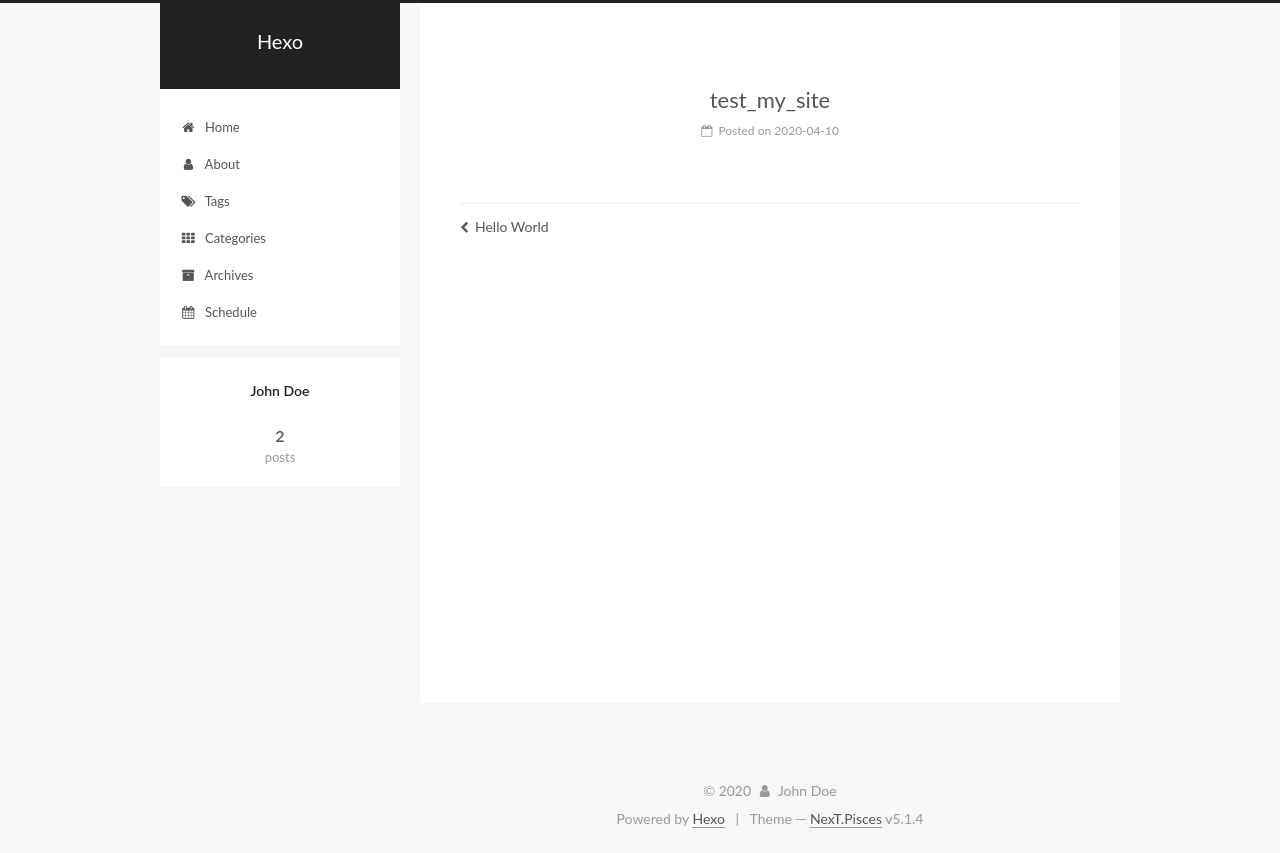
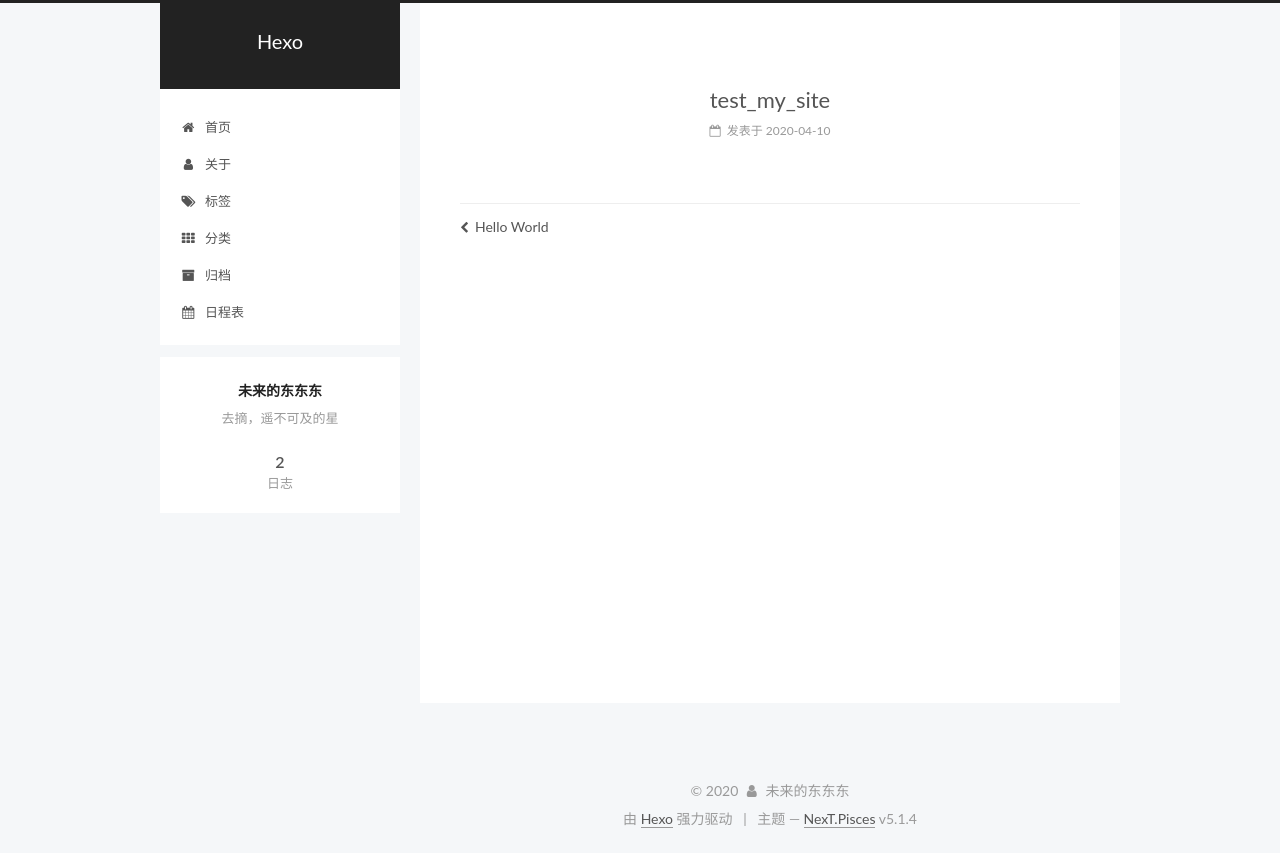
Before and after one commit to ZypherRay/ZypherRay.github.io, a plain HTML site: page 2020/04/10/test-my-site/index.html in a window 1280 px wide. Drawn offline with Linux system fonts and the light colour scheme.

Commit message:
Site updated: 2020-04-10 17:13:06

```diff
--- a/2020/04/10/test-my-site/index.html
+++ b/2020/04/10/test-my-site/index.html
@@ -5,7 +5,7 @@
 
 
 
-<html class="theme-next pisces use-motion" lang="en">
+<html class="theme-next pisces use-motion" lang="zh-Hans">
 <head>
   <meta charset="UTF-8"/>
 <meta http-equiv="X-UA-Compatible" content="IE=edge" />
@@ -79,14 +79,15 @@
 
 
 
+<meta name="description" content="去摘，遥不可及的星">
 <meta property="og:type" content="article">
 <meta property="og:title" content="test_my_site">
 <meta property="og:url" content="http://yoursite.com/2020/04/10/test-my-site/index.html">
 <meta property="og:site_name" content="Hexo">
-<meta property="og:locale" content="en_US">
+<meta property="og:description" content="去摘，遥不可及的星">
 <meta property="article:published_time" content="2020-04-10T08:37:39.000Z">
 <meta property="article:modified_time" content="2020-04-10T08:37:39.770Z">
-<meta property="article:author" content="John Doe">
+<meta property="article:author" content="未来的东东东">
 <meta name="twitter:card" content="summary">
 
 
@@ -103,7 +104,7 @@
     motion: {"enable":true,"async":false,"transition":{"post_block":"fadeIn","post_header":"slideDownIn","post_body":"slideDownIn","coll_header":"slideLeftIn","sidebar":"slideUpIn"}},
     duoshuo: {
       userId: '0',
-      author: 'Author'
+      author: '博主'
     },
     algolia: {
       applicationID: '',
@@ -135,7 +136,7 @@
 
 <meta name="generator" content="Hexo 4.2.0"></head>
 
-<body itemscope itemtype="http://schema.org/WebPage" lang="en">
+<body itemscope itemtype="http://schema.org/WebPage" lang="zh-Hans">
 
 
 
@@ -183,7 +184,7 @@
 
               <i class="menu-item-icon fa fa-fw fa-home"></i> <br />
 
-            Home
+            首页
           </a>
         </li>
 
@@ -193,7 +194,7 @@
 
               <i class="menu-item-icon fa fa-fw fa-user"></i> <br />
 
-            About
+            关于
           </a>
         </li>
 
@@ -203,7 +204,7 @@
 
               <i class="menu-item-icon fa fa-fw fa-tags"></i> <br />
 
-            Tags
+            标签
           </a>
         </li>
 
@@ -213,7 +214,7 @@
 
               <i class="menu-item-icon fa fa-fw fa-th"></i> <br />
 
-            Categories
+            分类
           </a>
         </li>
 
@@ -223,7 +224,7 @@
 
               <i class="menu-item-icon fa fa-fw fa-archive"></i> <br />
 
-            Archives
+            归档
           </a>
         </li>
 
@@ -233,7 +234,7 @@
 
               <i class="menu-item-icon fa fa-fw fa-calendar"></i> <br />
 
-            Schedule
+            日程表
           </a>
         </li>
 
@@ -273,7 +274,7 @@
     <link itemprop="mainEntityOfPage" href="http://yoursite.com/2020/04/10/test-my-site/">
 
     <span hidden itemprop="author" itemscope itemtype="http://schema.org/Person">
-      <meta itemprop="name" content="John Doe">
+      <meta itemprop="name" content="未来的东东东">
       <meta itemprop="description" content="">
       <meta itemprop="image" content="/images/avatar.gif">
     </span>
@@ -297,9 +298,9 @@
                 <i class="fa fa-calendar-o"></i>
               </span>
 
-                <span class="post-meta-item-text">Posted on</span>
+                <span class="post-meta-item-text">发表于</span>
 
-              <time title="Post created" itemprop="dateCreated datePublished" datetime="2020-04-10T16:37:39+08:00">
+              <time title="创建于" itemprop="dateCreated datePublished" datetime="2020-04-10T16:37:39+08:00">
                 2020-04-10
               </time>
 
@@ -426,8 +427,8 @@
         <div class="site-overview">
           <div class="site-author motion-element" itemprop="author" itemscope itemtype="http://schema.org/Person">
 
-              <p class="site-author-name" itemprop="name">John Doe</p>
-              <p class="site-description motion-element" itemprop="description"></p>
+              <p class="site-author-name" itemprop="name">未来的东东东</p>
+              <p class="site-description motion-element" itemprop="description">去摘，遥不可及的星</p>
           </div>
 
           <nav class="site-state motion-element">
@@ -438,7 +439,7 @@
                 <a href="/archives/%20%7C%7C%20archive">
 
                   <span class="site-state-item-count">2</span>
-                  <span class="site-state-item-name">posts</span>
+                  <span class="site-state-item-name">日志</span>
                 </a>
               </div>
 
@@ -482,13 +483,13 @@
   <span class="with-love">
     <i class="fa fa-user"></i>
   </span>
-  <span class="author" itemprop="copyrightHolder">John Doe</span>
+  <span class="author" itemprop="copyrightHolder">未来的东东东</span>
 
 
 </div>
 
 
-  <div class="powered-by">Powered by <a class="theme-link" target="_blank" href="https://hexo.io">Hexo</a></div>
+  <div class="powered-by">由 <a class="theme-link" target="_blank" href="https://hexo.io">Hexo</a> 强力驱动</div>
 
 
 
@@ -496,7 +497,7 @@
 
 
 
-  <div class="theme-info">Theme &mdash; <a class="theme-link" target="_blank" href="https://github.com/iissnan/hexo-theme-next">NexT.Pisces</a> v5.1.4</div>
+  <div class="theme-info">主题 &mdash; <a class="theme-link" target="_blank" href="https://github.com/iissnan/hexo-theme-next">NexT.Pisces</a> v5.1.4</div>
 
 
 
```
Also changed, not shown: 2020/04/10/hello-world/index.html (+21 -22 lines), archives/2020/04/index.html (+20 -19 lines), archives/2020/index.html (+20 -19 lines), archives/index.html (+20 -19 lines), index.html (+24 -23 lines).
